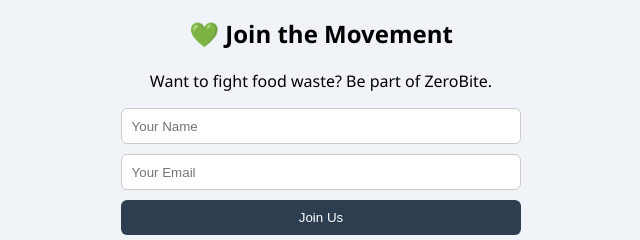
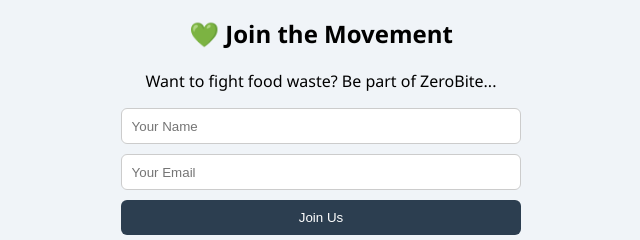
Before and after one commit to farah123455/zerobite, a plain HTML site: page index.html in a window 1280 px wide. Shown: the part 2149-2389 px from the top of the page, 319-959 px from the left. Drawn offline with Linux system fonts and the light colour scheme.

Commit message:
Added new changes

```diff
--- a/index.html
+++ b/index.html
@@ -116,7 +116,7 @@
     <p id="formMessage" style=" text-align: center; margin-top:10px; font-weight:bold;"></p>
   </section>
 
-  <!-- Composting & Waste Tips -->
+  <!-- Composting & Waste tips -->
   <section class="tips-section">
     <h2>♻️ Compost & Waste Management Tips</h2>
     <div class="tips-grid">
@@ -166,7 +166,7 @@
   <!-- Join the Movement -->
   <section class="join-section">
     <h2>💚 Join the Movement</h2>
-    <p>Want to fight food waste? Be part of ZeroBite.</p>
+    <p>Want to fight food waste? Be part of ZeroBite...</p>
     <form id="joinForm" class="join-form">
       <input type="text" id="joinName" placeholder="Your Name" required>
       <input type="email" id="joinEmail" placeholder="Your Email" required>
```
